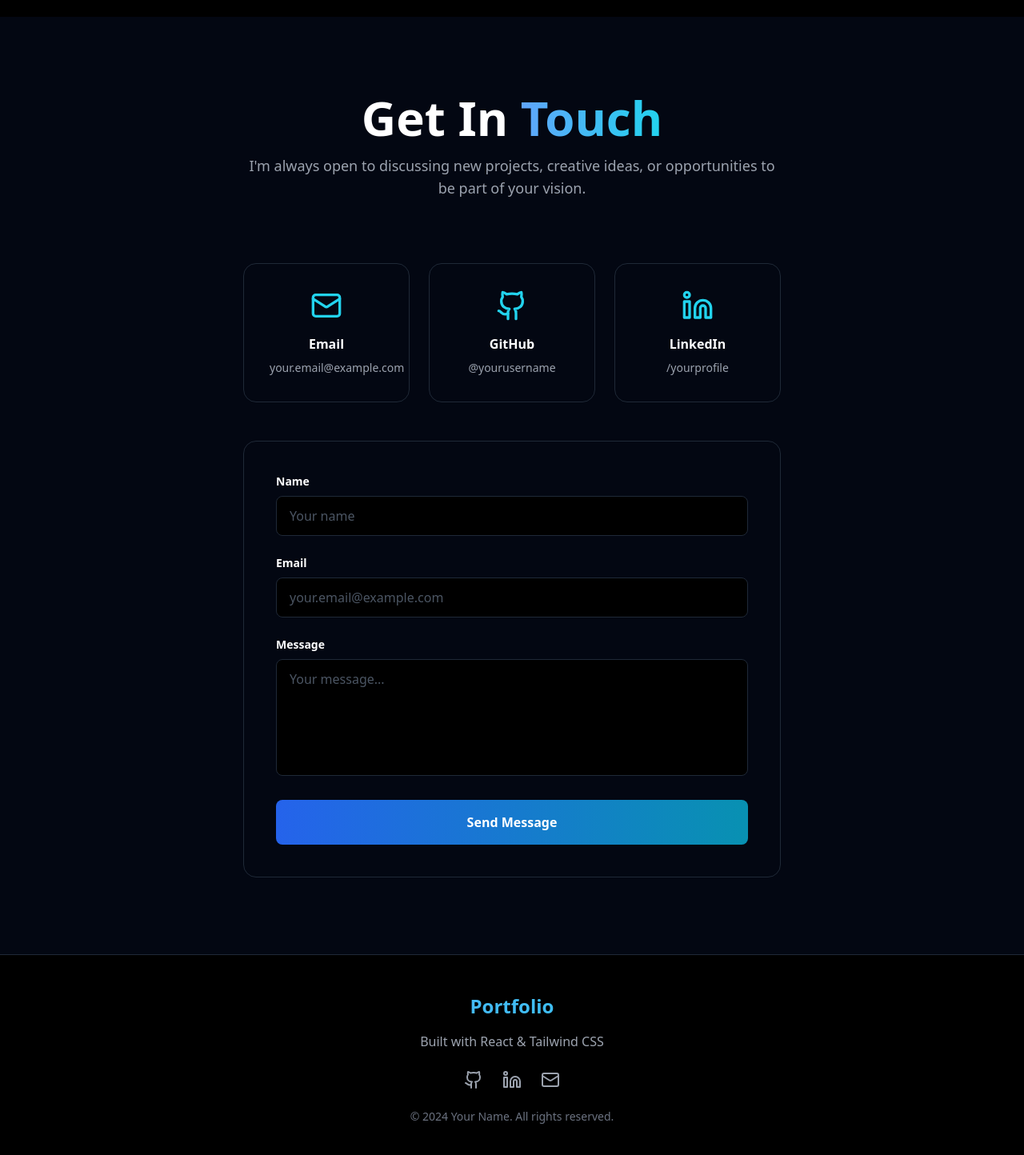
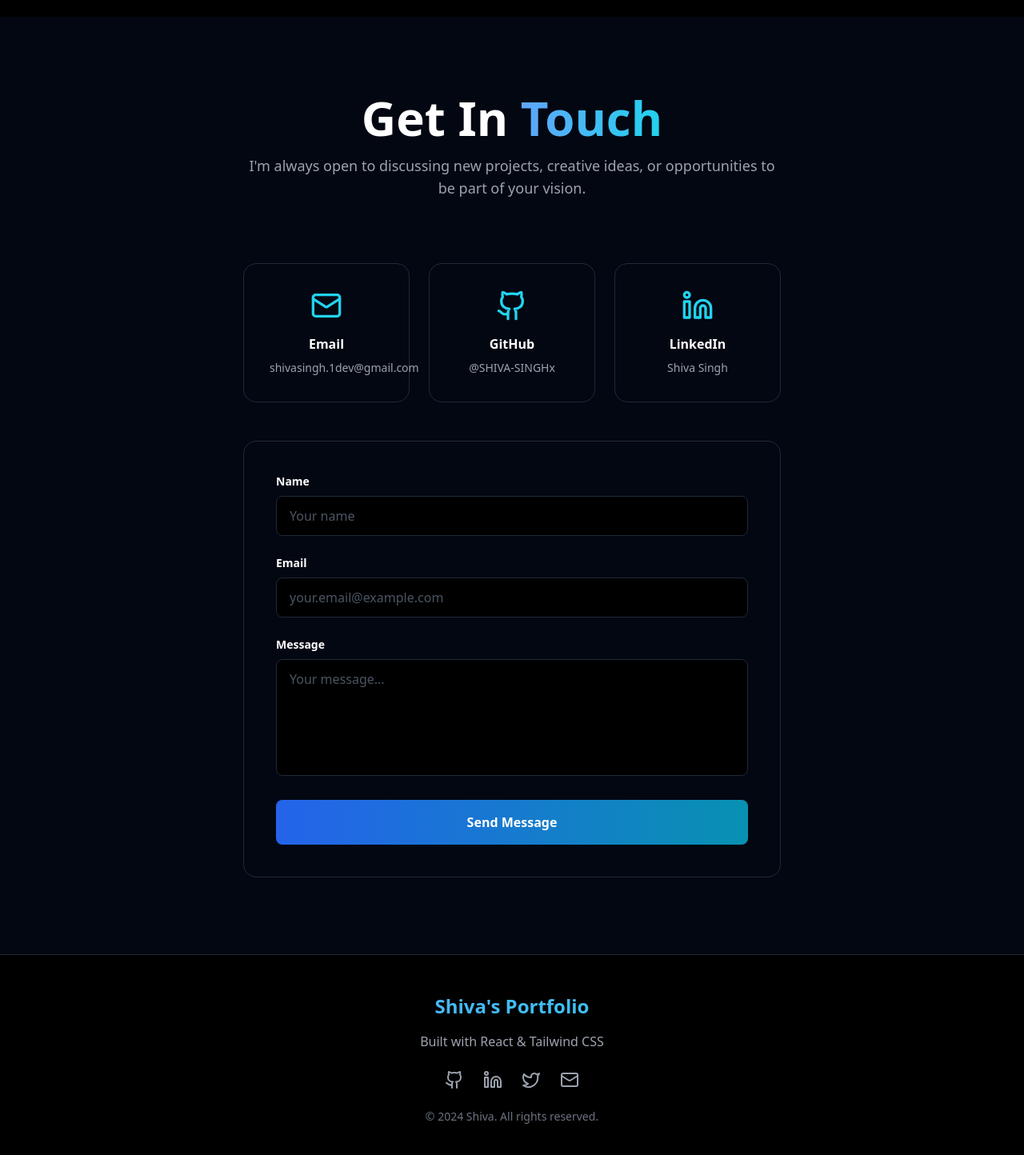
Before and after one commit to SHIVA-SINGHx/Portfolio-Website, a React (Vite) app: page / in a window 1280 px wide. Shown: the part 3410-4854 px from the top of the page at 80% size. Built offline with nearby package versions, Linux system fonts and the light colour scheme.

Commit message:
Minor Changes

```diff
--- a/src/components/Contact.jsx
+++ b/src/components/Contact.jsx
@@ -16,25 +16,25 @@ const Contact = () => {
 
         <div className="max-w-2xl mx-auto">
           <div className="grid md:grid-cols-3 gap-6 mb-12">
-            <a href="mailto:your.email@example.com" className="group relative bg-gray-950 p-8 rounded-2xl border border-gray-800 hover:border-cyan-500 transition-all text-center transform hover:scale-105">
+            <a href="shivasingh.1dev@gmail.com" className="group relative bg-gray-950 p-8 rounded-2xl border border-gray-800 hover:border-cyan-500 transition-all text-center transform hover:scale-105">
               <div className="absolute inset-0 bg-gradient-to-r from-blue-600 to-cyan-600 opacity-0 group-hover:opacity-20 blur-xl transition-opacity rounded-2xl"></div>
               <Mail className="w-10 h-10 text-cyan-400 mx-auto mb-4 group-hover:scale-110 transition-transform relative z-10" />
               <h3 className="text-white font-semibold mb-2 relative z-10">Email</h3>
-              <p className="text-gray-400 text-sm relative z-10">your.email@example.com</p>
+              <p className="text-gray-400 text-sm relative z-10">shivasingh.1dev@gmail.com</p>
             </a>
 
-            <a href="https://github.com/yourusername" target="_blank" rel="noopener noreferrer" className="group relative bg-gray-950 p-8 rounded-2xl border border-gray-800 hover:border-cyan-500 transition-all text-center transform hover:scale-105">
+            <a href="https://github.com/SHIVA-SINGHx" target="_blank" rel="noopener noreferrer" className="group relative bg-gray-950 p-8 rounded-2xl border border-gray-800 hover:border-cyan-500 transition-all text-center transform hover:scale-105">
               <div className="absolute inset-0 bg-gradient-to-r from-blue-600 to-cyan-600 opacity-0 group-hover:opacity-20 blur-xl transition-opacity rounded-2xl"></div>
               <Github className="w-10 h-10 text-cyan-400 mx-auto mb-4 group-hover:scale-110 transition-transform relative z-10" />
               <h3 className="text-white font-semibold mb-2 relative z-10">GitHub</h3>
-              <p className="text-gray-400 text-sm relative z-10">@yourusername</p>
+              <p className="text-gray-400 text-sm relative z-10">@SHIVA-SINGHx</p>
             </a>
 
-            <a href="https://linkedin.com/in/yourprofile" target="_blank" rel="noopener noreferrer" className="group relative bg-gray-950 p-8 rounded-2xl border border-gray-800 hover:border-cyan-500 transition-all text-center transform hover:scale-105">
+            <a href="https://www.linkedin.com/in/shiva-singh-b2104a373/" target="_blank" rel="noopener noreferrer" className="group relative bg-gray-950 p-8 rounded-2xl border border-gray-800 hover:border-cyan-500 transition-all text-center transform hover:scale-105">
               <div className="absolute inset-0 bg-gradient-to-r from-blue-600 to-cyan-600 opacity-0 group-hover:opacity-20 blur-xl transition-opacity rounded-2xl"></div>
               <Linkedin className="w-10 h-10 text-cyan-400 mx-auto mb-4 group-hover:scale-110 transition-transform relative z-10" />
               <h3 className="text-white font-semibold mb-2 relative z-10">LinkedIn</h3>
-              <p className="text-gray-400 text-sm relative z-10">/yourprofile</p>
+              <p className="text-gray-400 text-sm relative z-10">Shiva Singh</p>
             </a>
           </div>
 
--- a/src/components/Footer.jsx
+++ b/src/components/Footer.jsx
@@ -1,5 +1,5 @@
 import React from 'react'
-import { Menu, X, Github, Linkedin, Mail, ExternalLink, Code, Database, Cloud, Server, ChevronRight, Calendar, User, Terminal, Layout, Boxes, GitBranch } from 'lucide-react';
+import { Menu, X, Github, Linkedin, Mail, ExternalLink, Code, Database, Cloud, Server, ChevronRight, Calendar, User, Terminal, Layout, Boxes, GitBranch, Twitter } from 'lucide-react';
 
 const Footer = () => {
   return (
@@ -7,24 +7,27 @@ const Footer = () => {
       <div className="container mx-auto px-6">
         <div className="text-center mb-6">
           <div className="text-2xl font-bold bg-gradient-to-r from-blue-400 to-cyan-400 text-transparent bg-clip-text mb-4">
-            Portfolio
+            Shiva's Portfolio
           </div>
           <p className="text-gray-400">Built with React & Tailwind CSS</p>
         </div>
 
         <div className="flex justify-center gap-6 mb-6">
-          <a href="https://github.com/yourusername" className="text-gray-400 hover:text-cyan-400 transition-colors transform hover:scale-110">
+          <a href="https://github.com/SHIVA-SINGHx" className="text-gray-400 hover:text-cyan-400 transition-colors transform hover:scale-110">
             <Github className="w-6 h-6" />
           </a>
-          <a href="https://linkedin.com/in/yourprofile" className="text-gray-400 hover:text-cyan-400 transition-colors transform hover:scale-110">
+          <a href="https://www.linkedin.com/in/shiva-singh-b2104a373/" className="text-gray-400 hover:text-cyan-400 transition-colors transform hover:scale-110">
             <Linkedin className="w-6 h-6" />
           </a>
-          <a href="mailto:your.email@example.com" className="text-gray-400 hover:text-cyan-400 transition-colors transform hover:scale-110">
+          <a href="https://x.com/Shivatwd1" className="text-gray-400 hover:text-cyan-400 transition-colors transform hover:scale-110">
+            <Twitter className="w-6 h-6" />
+          </a>
+          <a href="mailto:shivasingh.1dev@gmail.com" className="text-gray-400 hover:text-cyan-400 transition-colors transform hover:scale-110">
             <Mail className="w-6 h-6" />
           </a>
         </div>
 
-        <p className="text-gray-500 text-center text-sm">© 2024 Your Name. All rights reserved.</p>
+        <p className="text-gray-500 text-center text-sm">© 2024 Shiva. All rights reserved.</p>
       </div>
     </footer>
   );
```
